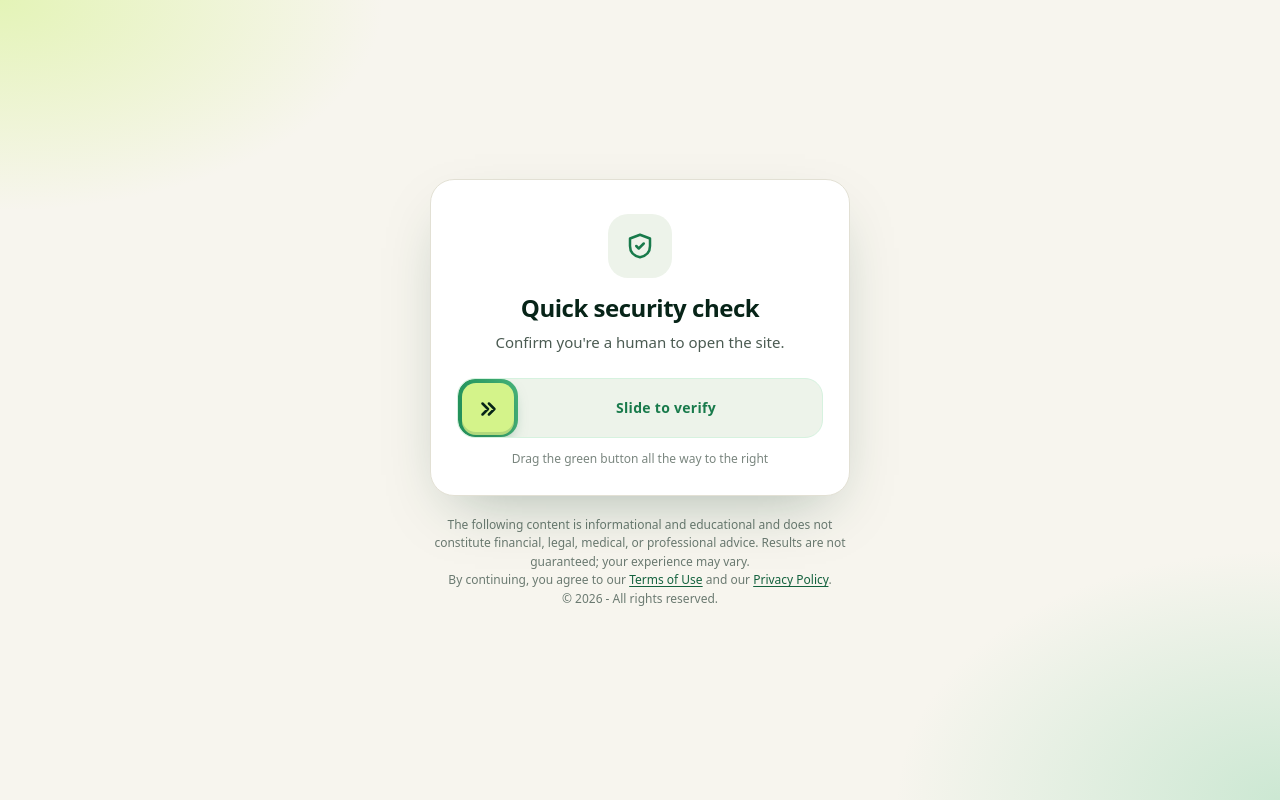
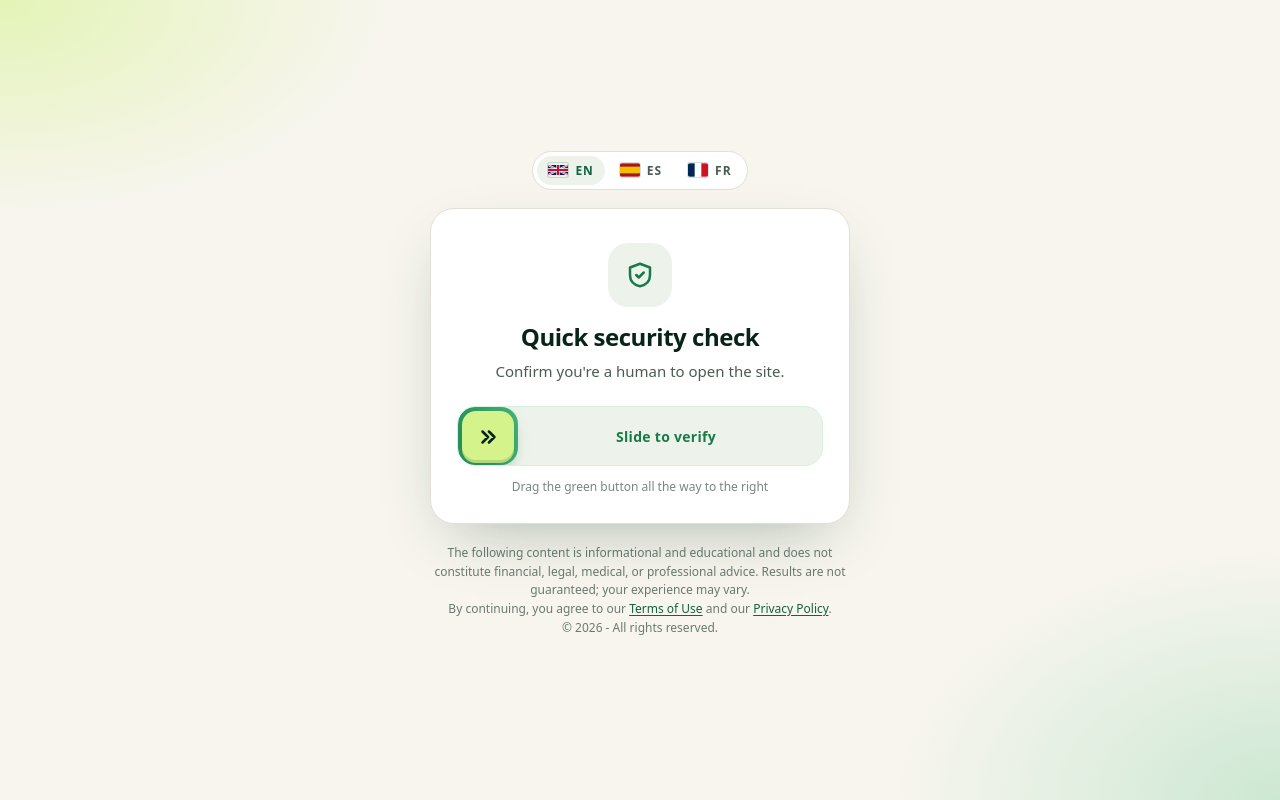
Before and after one commit to 790azat/website2, a Laravel app: page /captcha in a window 1280 px wide. Run offline with Laravel 12, Linux system fonts and the light colour scheme; some libraries are stand-ins or nearby versions.

Commit message:
Captcha: add an EN/ES/FR language switcher
Flags above the captcha card reopen the captcha in the chosen language and
send the visitor to that language's version of the page they asked for.

Co-Authored-By: Claude Opus 5.5 (1M context) <noreply@anthropic.com>
Claude-Session: https://claude.ai/code/session_01WiNHReyr4vNwgWgNVc5jbq

```diff
--- a/resources/views/captcha.blade.php
+++ b/resources/views/captcha.blade.php
@@ -65,6 +65,16 @@
     .ef-bar i { display: block; height: 100%; width: 0; border-radius: 99px; background: linear-gradient(90deg, #26975f, #a3d136); animation: ef-load 1.5s ease-in-out forwards; }
     @keyframes ef-load { to { width: 100%; } }
     .ef-wait { margin-top: 12px; font-size: 12px; letter-spacing: .16em; text-transform: uppercase; color: #7a867f; }
+    .ef-lang { display: flex; gap: 4px; margin-bottom: 18px; padding: 4px; border-radius: 999px; background: #fff; border: 1px solid #e2e0d4; }
+    .ef-lang a {
+        display: inline-flex; align-items: center; gap: 7px; padding: 6px 11px; border-radius: 999px;
+        color: #4b5b52; text-decoration: none; font-size: 12px; font-weight: 700; letter-spacing: .08em;
+        transition: background-color .2s ease, color .2s ease;
+    }
+    .ef-lang a:hover { background: #f4f7f1; color: #072418; }
+    .ef-lang a[aria-current] { background: #edf3ea; color: #14623e; }
+    .ef-lang a:focus-visible { outline: 2px solid #14623e; outline-offset: 2px; }
+    .ef-lang svg { display: block; width: 20px; height: 14px; border-radius: 2px; box-shadow: 0 0 0 1px rgba(7, 36, 24, .15); }
     .ef-foot { max-width: 420px; margin-top: 20px; font-size: 12px; line-height: 1.55; text-align: center; color: #6b7a71; }
     .ef-foot a { color: #14623e; text-decoration: underline; text-underline-offset: 2px; }
     @media (prefers-reduced-motion: reduce) { #ef-gate * { animation: none !important; } .ef-bar i { width: 100%; } }
@@ -93,8 +103,31 @@ window.Gate = (function () {
         fr: { foot: "Le contenu suivant est informatif et éducatif et ne constitue pas un conseil financier, juridique, médical ou professionnel. Les résultats ne sont pas garantis ; votre expérience peut varier.", rights: 'Tous droits réservés.', agree: 'En continuant, vous acceptez nos {t} et notre {p}.', t: "Conditions d'utilisation", p: 'Politique de confidentialité' }
     };
 
+    var FLAGS = {
+        en: '<svg viewBox="0 0 60 30" aria-hidden="true"><rect width="60" height="30" fill="#012169"/><path d="M0,0 L60,30 M60,0 L0,30" stroke="#fff" stroke-width="6"/><path d="M0,0 L30,15 M60,0 L30,15 M60,30 L30,15 M0,30 L30,15" stroke="#C8102E" stroke-width="2"/><path d="M30,0 v30 M0,15 h60" stroke="#fff" stroke-width="10"/><path d="M30,0 v30 M0,15 h60" stroke="#C8102E" stroke-width="6"/></svg>',
+        es: '<svg viewBox="0 0 30 20" aria-hidden="true"><rect width="30" height="20" fill="#AA151B"/><rect y="5" width="30" height="10" fill="#F1BF00"/></svg>',
+        fr: '<svg viewBox="0 0 30 20" aria-hidden="true"><rect width="30" height="20" fill="#FFFFFF"/><rect width="10" height="20" fill="#002654"/><rect x="20" width="10" height="20" fill="#CE1126"/></svg>'
+    };
+    var NAMES = { en: 'English', es: 'Español', fr: 'Français' };
+
+    // The page they asked for, in language l: "?lang=" links keep that form, others get the /es or /fr prefix.
+    function nextIn(l) {
+        var cut = next.search(/#/), hash = cut < 0 ? '' : next.slice(cut), url = cut < 0 ? next : next.slice(0, cut);
+        if (/[?&]lang=(?:en|es|fr)\b/.test(url)) return url.replace(/([?&]lang=)(?:en|es|fr)\b/, '$1' + l) + hash;
+        url = url.replace(/^\/(?:es|fr)(?=[\/?#]|$)/, '');
+        if (url === '' || url.charAt(0) === '?') url = '/' + url;
+        if (l !== 'en') url = '/' + l + (url.charAt(1) === '?' || url === '/' ? url.slice(1) : url);
+        return url + hash;
+    }
+
     return {
         lang: lang,
+        switcher: function (cls) {
+            return '<nav class="' + cls + '" aria-label="Language">' + ['en', 'es', 'fr'].map(function (l) {
+                return '<a href="' + location.pathname + '?next=' + encodeURIComponent(nextIn(l)) + '" hreflang="' + l + '" lang="' + l + '" title="' + NAMES[l] + '"' +
+                    (l === lang ? ' aria-current="true"' : '') + '>' + FLAGS[l] + l.toUpperCase() + '</a>';
+            }).join('') + '</nav>';
+        },
         footer: function () {
             var f = FOOT[lang];
             return f.foot + '<br>' + f.agree
@@ -130,6 +163,7 @@ window.Gate = (function () {
         g.setAttribute('aria-modal', 'true');
         g.setAttribute('aria-labelledby', 'ef-q');
         g.innerHTML =
+            Gate.switcher('ef-lang') +
             '<div class="ef-card">' +
                 '<div class="ef-shield"><svg width="30" height="30" viewBox="0 0 24 24" fill="none" stroke="currentColor" stroke-width="2" stroke-linecap="round" stroke-linejoin="round" aria-hidden="true"><path d="M12 3l8 3v6c0 5-3.5 8-8 9-4.5-1-8-4-8-9V6z"/><path d="M9 12l2 2 4-4"/></svg></div>' +
                 '<h2 class="ef-title" id="ef-q">' + t.title + '</h2>' +
```
